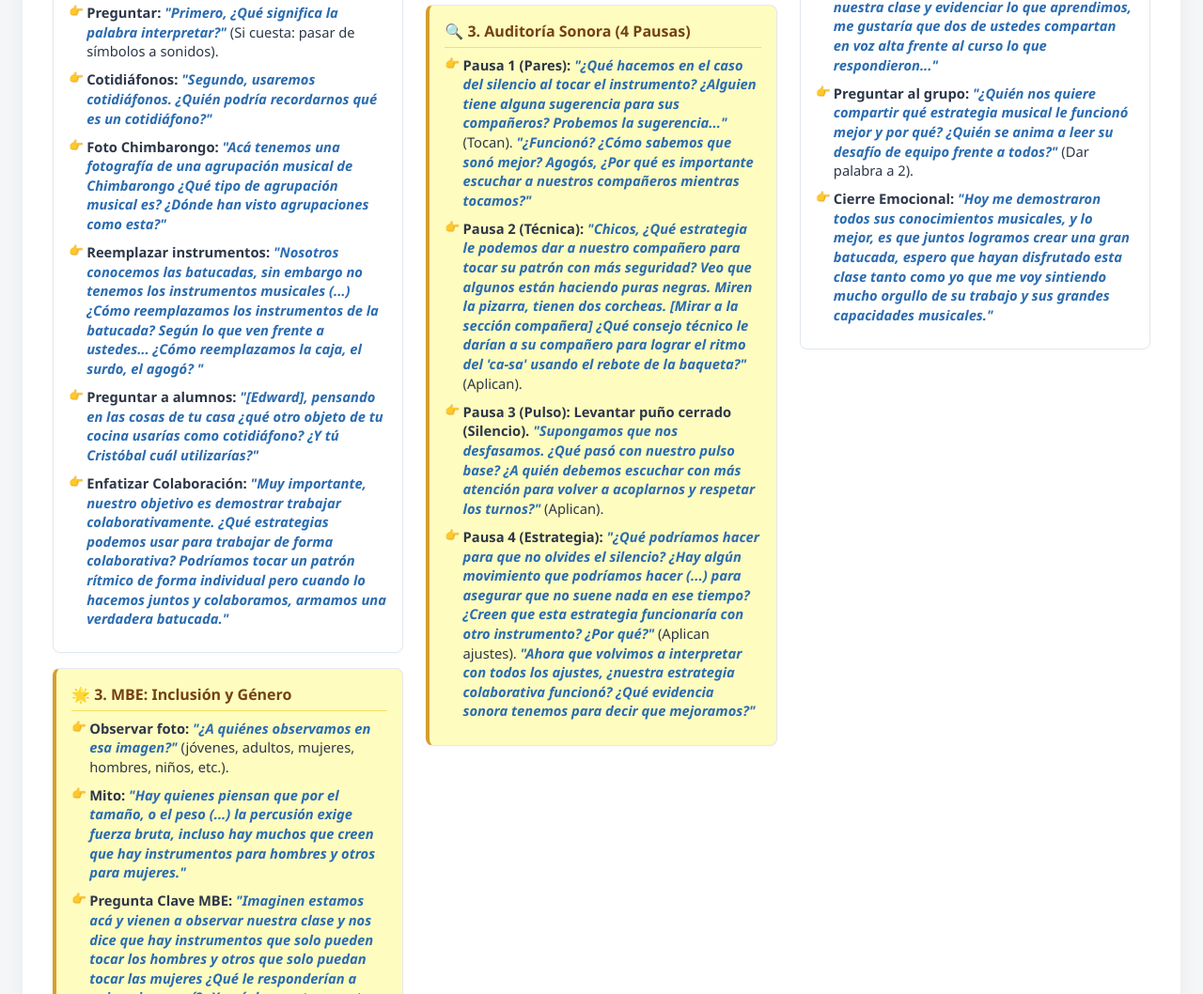
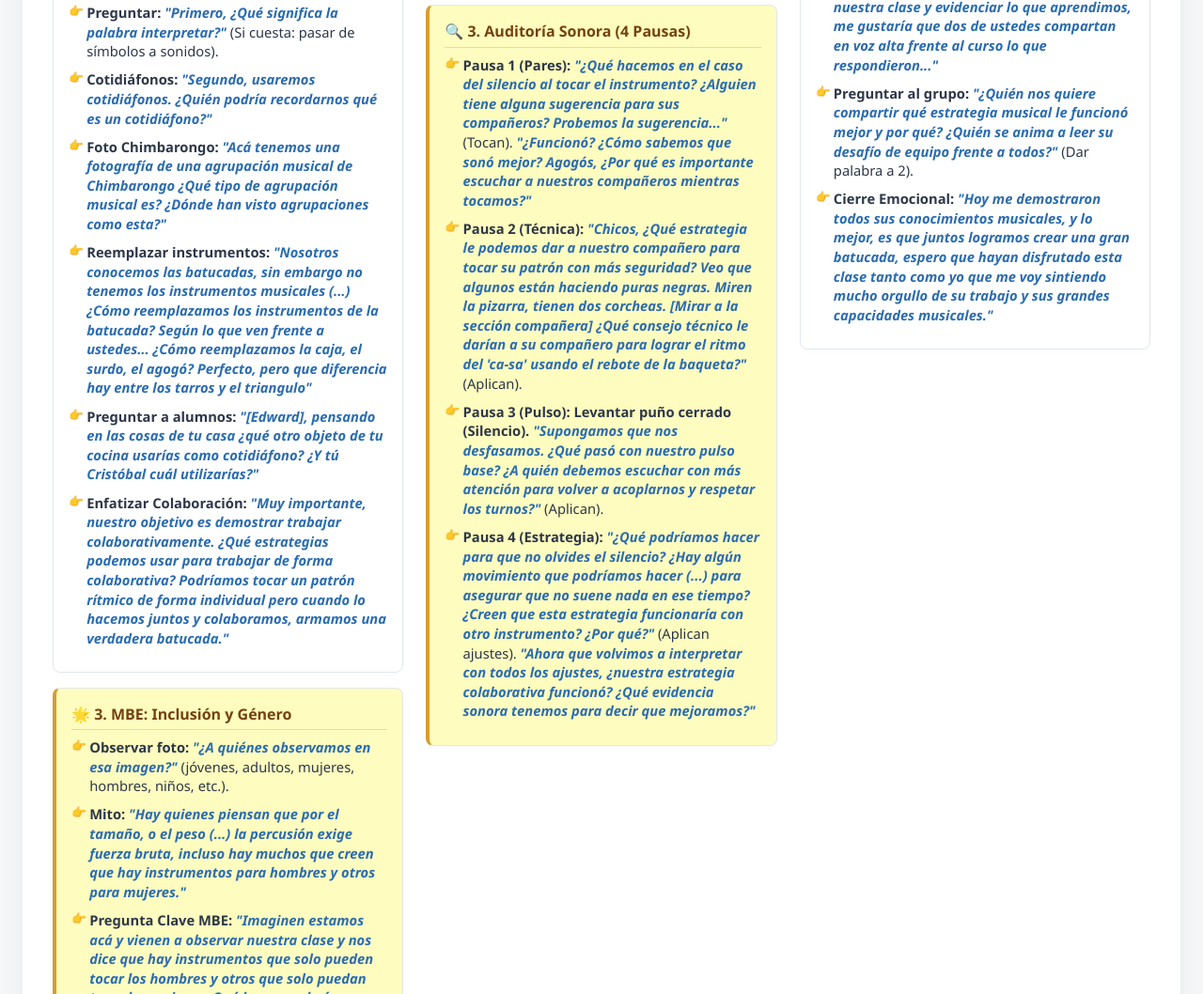
Before and after one commit to saeugenia/mapa, a plain HTML site: page index.html in a window 1280 px wide. Shown: the part 1110-2168 px from the top of the page at 94% size. Drawn offline with Linux system fonts and the light colour scheme.

Commit message:
Update index.html

```diff
--- a/index.html
+++ b/index.html
@@ -195,7 +195,7 @@
                         <li><span class="action">Preguntar:</span> <span class="quote">"Primero, ¿Qué significa la palabra interpretar?"</span> (Si cuesta: pasar de símbolos a sonidos).</li>
                         <li><span class="action">Cotidiáfonos:</span> <span class="quote">"Segundo, usaremos cotidiáfonos. ¿Quién podría recordarnos qué es un cotidiáfono?"</span></li>
                         <li><span class="action">Foto Chimbarongo:</span> <span class="quote">"Acá tenemos una fotografía de una agrupación musical de Chimbarongo ¿Qué tipo de agrupación musical es? ¿Dónde han visto agrupaciones como esta?"</span></li>
-                        <li><span class="action">Reemplazar instrumentos:</span> <span class="quote">"Nosotros conocemos las batucadas, sin embargo no tenemos los instrumentos musicales (...) ¿Cómo reemplazamos los instrumentos de la batucada? Según lo que ven frente a ustedes... ¿Cómo reemplazamos la caja, el surdo, el agogó? "</span></li>
+                        <li><span class="action">Reemplazar instrumentos:</span> <span class="quote">"Nosotros conocemos las batucadas, sin embargo no tenemos los instrumentos musicales (...) ¿Cómo reemplazamos los instrumentos de la batucada? Según lo que ven frente a ustedes... ¿Cómo reemplazamos la caja, el surdo, el agogó? Perfecto, pero que diferencia hay entre los tarros y el triangulo"</span></li>
                         <li><span class="action">Preguntar a alumnos:</span> <span class="quote">"[Edward], pensando en las cosas de tu casa ¿qué otro objeto de tu cocina usarías como cotidiáfono? ¿Y tú Cristóbal cuál utilizarías?"</span></li>
                         <li><span class="action">Enfatizar Colaboración:</span> <span class="quote">"Muy importante, nuestro objetivo es demostrar trabajar colaborativamente. ¿Qué estrategias podemos usar para trabajar de forma colaborativa? Podríamos tocar un patrón rítmico de forma individual pero cuando lo hacemos juntos y colaboramos, armamos una verdadera batucada."</span></li>
                     </ul>
```
